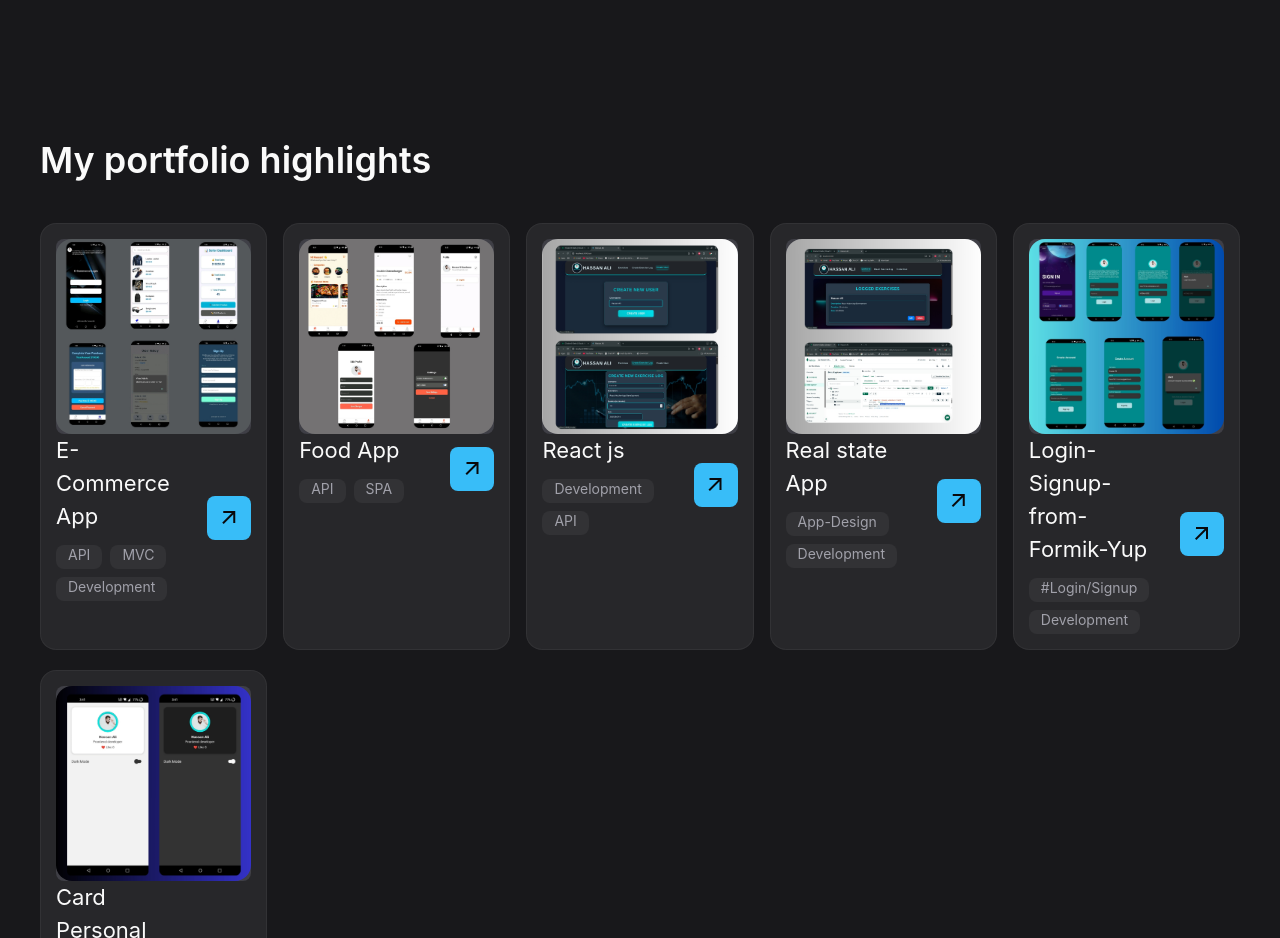
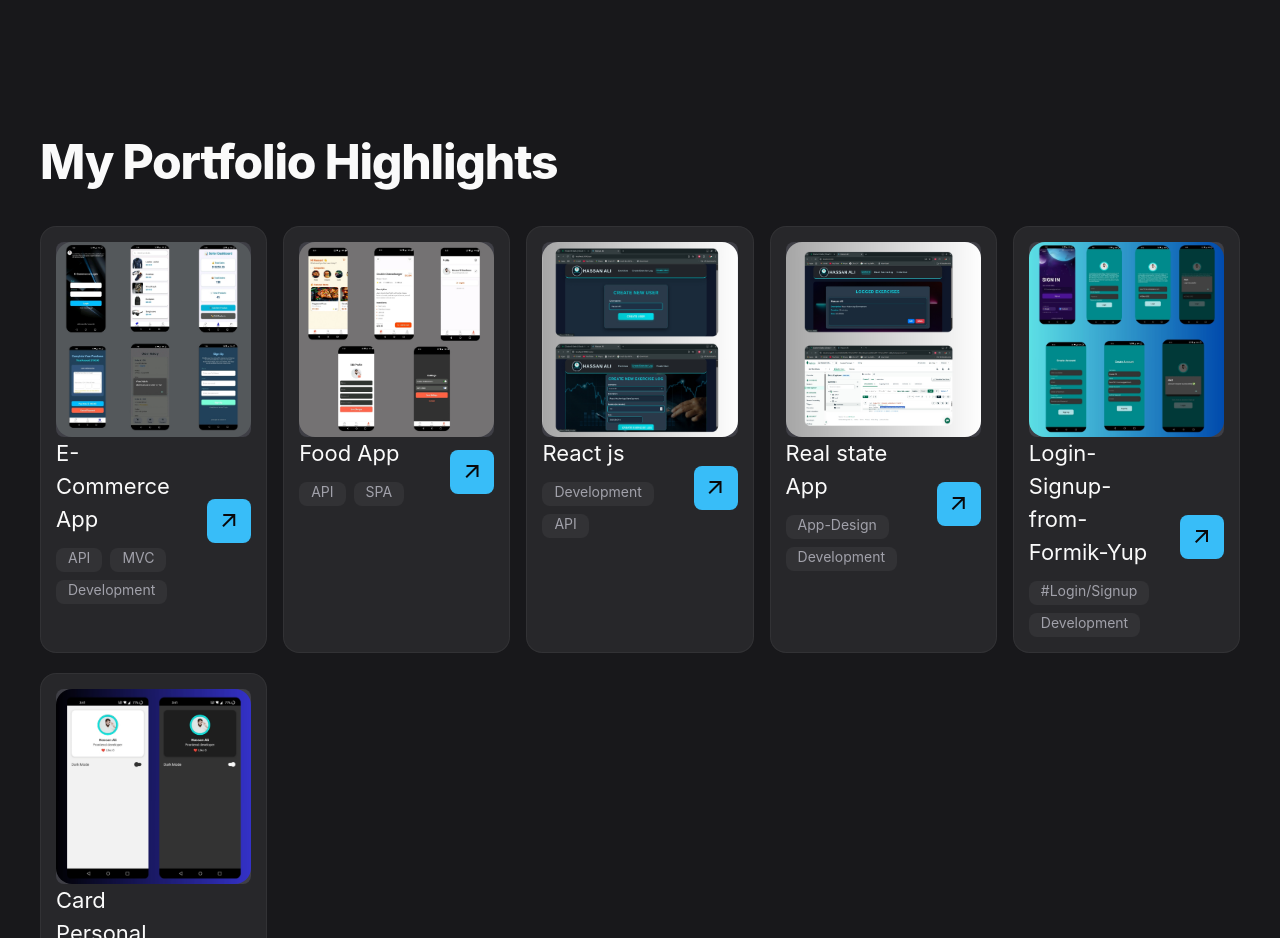
Before and after one commit to hassan123550/My-portfolio, a React (Vite) app: page / in a window 1280 px wide. Shown: the part 1560-2498 px from the top of the page. Built offline with nearby package versions, Linux system fonts and the light colour scheme.

Commit message:
Update Work.jsx

```diff
--- a/src/components/Work.jsx
+++ b/src/components/Work.jsx
@@ -48,9 +48,16 @@ const Work = () => {
    className="section">
    <div className="container">
 
-    <h2 className="headline-2">
-        My portfolio highlights
-    </h2>
+<h2
+  className="
+    text-left
+    text-2xl sm:text-3xl md:text-4xl lg:text-5xl
+    font-extrabold tracking-tight leading-snug
+    ml-3 sm:ml-6 md:ml-10
+  ">
+  My Portfolio Highlights
+</h2>
+
 
 <div className="grid gap-x-4 gap-y-5 grid-cols-[repeat(auto-fill,_minmax(200px,_1fr))] m-10">
 
```
